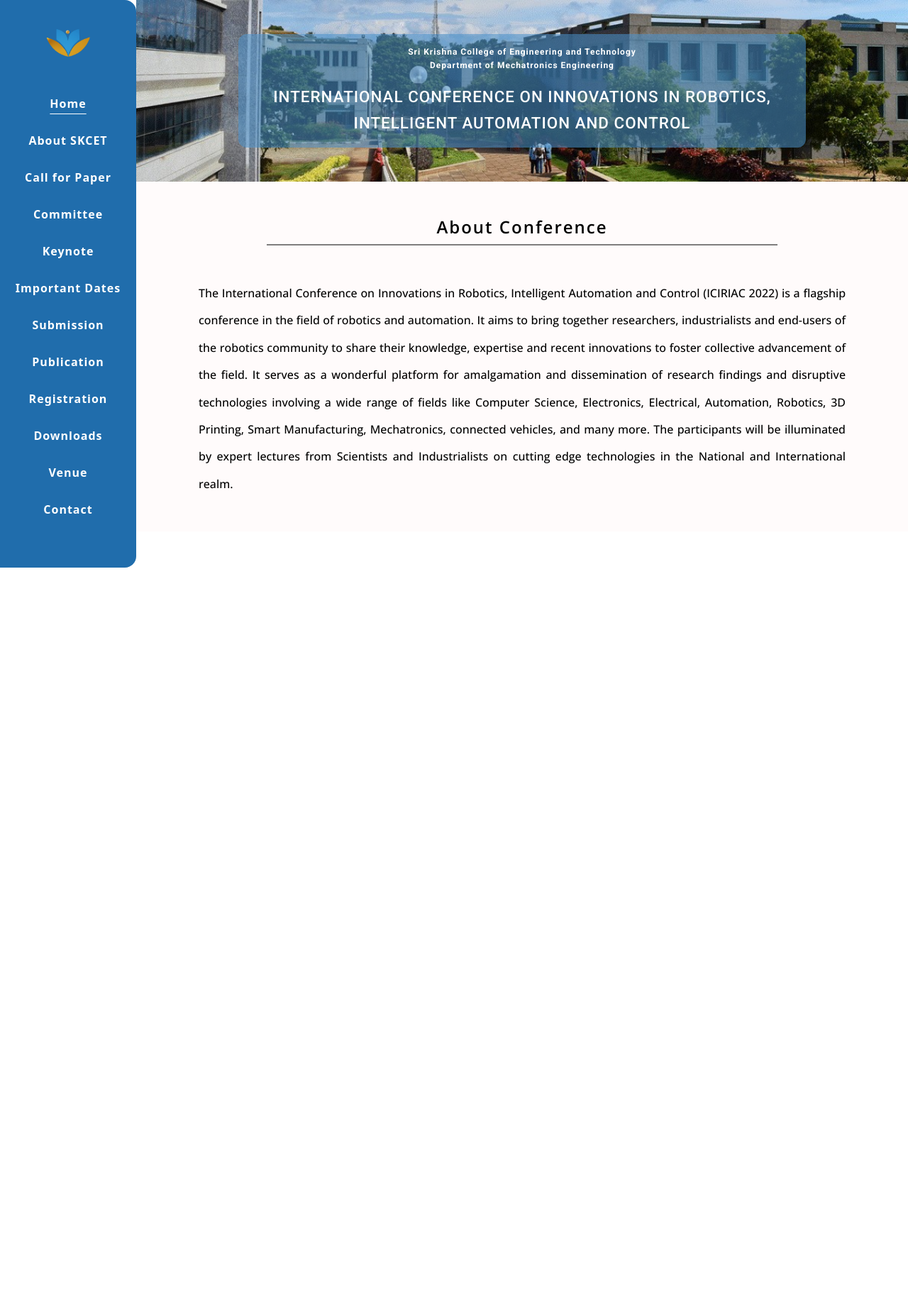
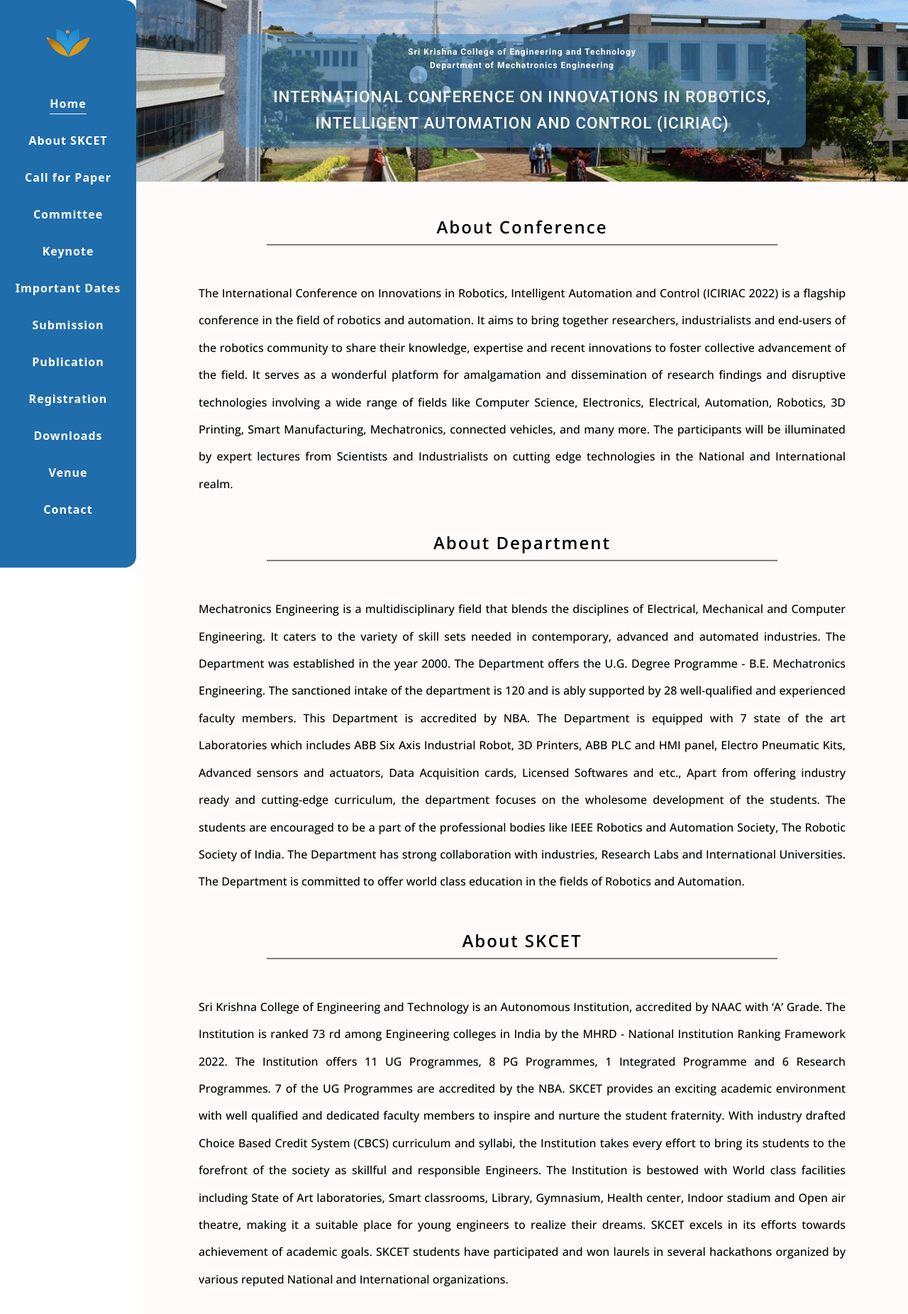
Before and after one commit to kalaiy21/conference, a React (Create React App) app: page / in a window 1280 px wide. Shown: the top 1852 px of the page at 71% size. Before the commit the page ends 800 px from the top, so only its background shows below. Built offline with nearby package versions, Linux system fonts and the light colour scheme.

Commit message:
Remaining-Photo adding

```diff
--- a/src/components/About/AboutConference.js
+++ b/src/components/About/AboutConference.js
@@ -4,7 +4,8 @@
 
 function AboutConference(){
     const content = "The International Conference on Innovations in Robotics, Intelligent Automation and Control (ICIRIAC 2022) is a flagship conference in the field of robotics and automation. It aims to bring together researchers, industrialists and end-users of the robotics community to share their knowledge, expertise and recent innovations to foster collective advancement of the field. It serves as a wonderful platform for amalgamation and dissemination of research findings and disruptive technologies involving a wide range of fields like Computer Science, Electronics, Electrical, Automation, Robotics, 3D Printing, Smart Manufacturing, Mechatronics, connected vehicles, and many more. The participants will be illuminated by expert lectures from Scientists and Industrialists on cutting edge technologies in the National and International realm."
-
+    const dept="Mechatronics Engineering is a multidisciplinary field that blends the disciplines of Electrical, Mechanical and Computer Engineering. It caters to the variety of skill sets needed in contemporary, advanced and automated industries. The Department was established in the year 2000. The Department offers the U.G. Degree Programme - B.E. Mechatronics Engineering. The sanctioned intake of the department is 120 and is ably supported by 28 well-qualified and experienced faculty members. This Department is accredited by NBA. The Department is equipped with 7 state of the art Laboratories which includes ABB Six Axis Industrial Robot, 3D Printers, ABB PLC and HMI panel, Electro Pneumatic Kits, Advanced sensors and actuators, Data Acquisition cards, Licensed Softwares and etc., Apart from offering industry ready and cutting-edge curriculum, the department focuses on the wholesome development of the students. The students are encouraged to be a part of the professional bodies like IEEE Robotics and Automation Society, The Robotic Society of India. The Department has strong collaboration with industries, Research Labs and International Universities. The Department is committed to offer world class education in the fields of Robotics and Automation.";
+    const skcet="Sri Krishna College of Engineering and Technology is an Autonomous Institution, accredited by NAAC with ‘A’ Grade. The Institution is ranked 73 rd among Engineering colleges in India by the MHRD - National Institution Ranking Framework 2022. The Institution offers 11 UG Programmes, 8 PG Programmes, 1 Integrated Programme and 6 Research Programmes. 7 of the UG Programmes are accredited by the NBA. SKCET provides an exciting academic environment with well qualified and dedicated faculty members to inspire and nurture the student fraternity. With industry drafted Choice Based Credit System (CBCS) curriculum and syllabi, the Institution takes every effort to bring its students to the forefront of the society as skillful and responsible Engineers. The Institution is bestowed with World class facilities including State of Art laboratories, Smart classrooms, Library, Gymnasium, Health center, Indoor stadium and Open air theatre, making it a suitable place for young engineers to realize their dreams. SKCET excels in its efforts towards achievement of academic goals. SKCET students have participated and won laurels in several hackathons organized by various reputed National and International organizations.";
     return (
         <div className="flex flex-col font-poppins ">
             <Heading />
@@ -12,6 +13,16 @@
             <div className="px-[5.5rem]">
                 <p className="text-justify text-base font-medium leading-8 my-[3rem] leading-[2.4rem] ">{content}</p>
             </div>
+
+            <Title title="About Department" />
+            <div className="px-[5.5rem]">
+                <p className="text-justify text-base font-medium leading-8 my-[3rem] leading-[2.4rem] ">{dept}</p>
+            </div>
+
+            <Title title="About SKCET" />
+            <div className="px-[5.5rem]">
+                <p className="text-justify text-base font-medium leading-8 my-[3rem] leading-[2.4rem] ">{skcet}</p>
+            </div>
         </div>
     );
 }
--- a/src/components/About/AboutSkcet.js
+++ b/src/components/About/AboutSkcet.js
@@ -3,7 +3,7 @@
 import Heading from "../General/Heading";
 
 function AboutSkcet(){
-    const content1 = "Sri Krishna College of Engineering and Technology is an Autonomous Institution, accredited by NAAC with ‘A’ Grade. The Institution is ranked 73th among Engineering colleges in India by the MHRD - National Institution Ranking Framework 2022. The Institution offers 11 UG Programmes, 8 PG Programmes, 1 Integrated Programme and 6 Research Programmes. 7 of the UG Programmes are accredited by the NBA. SKCET provides an exciting academic environment with well qualified and dedicated faculty members to inspire and nurture the student fraternity. With industry drafted Choice Based Credit System (CBCS) curriculum and syllabi, the Institution takes every effort to bring its students to the forefront of the society as skillful and responsible Engineers. The Institution is bestowed with World class facilities including State of Art laboratories, Smart classrooms, Library, Gymnasium, Health center, Indoor stadium and Open air theatre, making it a suitable place for young engineers to realize their dreams. SKCET excels in its efforts towards achievement of academic goals. SKCET students have participated and won laurels in several hackathons organized by various reputed National and International organizations. "
+    const content1 = "Sri Krishna College of Engineering and Technology is an Autonomous Institution, accredited by NAAC with ‘A’ Grade. The Institution is ranked 73rd among Engineering colleges in India by the MHRD - National Institution Ranking Framework 2022. The Institution offers 11 UG Programmes, 8 PG Programmes, 1 Integrated Programme and 6 Research Programmes. 7 of the UG Programmes are accredited by the NBA. SKCET provides an exciting academic environment with well qualified and dedicated faculty members to inspire and nurture the student fraternity. With industry drafted Choice Based Credit System (CBCS) curriculum and syllabi, the Institution takes every effort to bring its students to the forefront of the society as skillful and responsible Engineers. The Institution is bestowed with World class facilities including State of Art laboratories, Smart classrooms, Library, Gymnasium, Health center, Indoor stadium and Open air theatre, making it a suitable place for young engineers to realize their dreams. SKCET excels in its efforts towards achievement of academic goals. SKCET students have participated and won laurels in several hackathons organized by various reputed National and International organizations. "
 
     // const content2 = "The college has an active Innovation and Entrepreneurship Development Centre (IEDC) funded by the Department of Science and Technology (DST), Government of India. The Institution also has a vibrant Research Incubation Cell (RIC) to provide incubation support to the budding entrepreneurs. The institution provides mentoring support, office space and testing facilities to the start-ups to commercialize their creative ideas. Some of the prominent start-ups taking incubation support at SKCET are, Intain Technologies, Insprit Junction, Medipro and F-Bot. SKCET has an active MHRD supported Institution Innovation Council (IIC) to promote the culture of innovation and entrepreneurship among the students and faculty."
 
--- a/src/components/Call for Paper/CallForPaper.js
+++ b/src/components/Call for Paper/CallForPaper.js
@@ -13,7 +13,7 @@
             <Heading />
             <div>
                 <Title title="Call for Paper"/>
-                <p className="text-center text-[1.1rem] mt-[3rem]">The contributing papers are invited to the following broad categories</p>
+                <p className="text-center text-[1.1rem] mt-[3rem]">The contributing papers are invited to the following broad categories but not limited to</p>
             </div>
             <div>
                 <StripTitle title="Innovation in Robotics" />
--- a/src/components/Contact/Contact.js
+++ b/src/components/Contact/Contact.js
@@ -12,8 +12,8 @@
 
 const Contact = () => {
 
-    const contacts = ['Mrs. K. Ananthi, Asst. Prof./ Mechatronics', 'Mr. S. Madhankumar, Asst. Prof./ Mechatronics']
-    const numbers = ['+91 9566587682', '+91 8344483282']
+    const contacts = ['Mrs. K. Ananthi, Asst. Prof./ Mechatronics Engineering', 'Mr. S. Madhankumar, Asst. Prof./ Mechatronics Engineering']
+    const numbers = ['+91 9486091362', '+91 8344483282']
 
     return(
 
--- a/src/components/Downloads/Downloads.jsx
+++ b/src/components/Downloads/Downloads.jsx
@@ -9,6 +9,7 @@
             <Title title="Downloads"/>
             <div className="my-[3rem] px-[5rem] text-center">
                 <p><a className="underline text-sky-500" href={brochure} download="Brochure">Click here</a> to download the brochure</p>
+                <p><a className="underline text-sky-500" href="https://aip.scitation.org/pb-assets/files/publications/apc/8x11WordTemplates-1607702598523.zip" target="blank"download="AIP Template">Click here</a> to download the template and standards</p>
             </div>
 
         </div>
--- a/src/components/General/Heading.js
+++ b/src/components/General/Heading.js
@@ -6,7 +6,7 @@
             <div className="bg-[#4b92cc]/[.55] text-white py-[1rem] rounded-xl">
                 <p className="text-xs font-semibold tracking-[1px] leading-[1.2rem]">Sri Krishna College of Engineering and Technology</p>
                 <p className="text-xs font-semibold mb-[1rem] tracking-[1px] leading-[1.2rem]">Department of Mechatronics Engineering</p>
-                <h1 className="text-[1.4rem] w-[50rem] uppercase leading-[2.3rem] tracking-[1px]">International Conference on innovations in Robotics, Intelligent Automation and Control</h1>
+                <h1 className="text-[1.4rem] w-[50rem] uppercase leading-[2.3rem] tracking-[1px]">International Conference on innovations in Robotics, Intelligent Automation and Control (ICIRIAC)</h1>
             </div>
         </div>
     );
--- a/src/components/Keynote/Keynote.js
+++ b/src/components/Keynote/Keynote.js
@@ -10,7 +10,7 @@
             <Title title="Keynote Speakers"/>
             <div className="my-[3rem] px-[5rem]">
                <Speakers Name="Dr. Anand Paul" Designation="Director" Dept="Connected Computing and Media Processing Laboratory" Organisation="Kyungpook National University" Location="South Korea" />
-               <Speakers Name="Mr. Muthiah" Designation="Computation Engineer" Dept="(Automotive)" Organisation="Akka Technologies" Location="Germany" />
+               <Speakers Name="Mr. Muthiah" Designation="Computation Engineer" Dept="(Automotive)" Organisation="Akka Technologies" Location="Germany"/>
 
             </div>
 
--- a/src/components/Keynote/Speakers.js
+++ b/src/components/Keynote/Speakers.js
@@ -13,6 +13,7 @@
                 <span>{props.Dept},</span>
                 <span>{props.Organisation},</span>
                 <span>{props.Location}.</span>
+
             </p>
 
         </div>
--- a/src/components/Venue/Venue.js
+++ b/src/components/Venue/Venue.js
@@ -10,9 +10,9 @@
   return (
     <div className="flex flex-col font-poppins">
       <Heading />
-      <Title title="Venue" />
+      <Title title="Venue (Virtual Event)" />
+
       <br></br>
-
       <div className="px-[6rem] mb-[3rem]">
         <p className="box-border flex flex-col block text-left my-[3rem]">
           <span>SRI KRISHNA COLLEGE OF ENGINEERING AND TECHNOLOGY, </span>
```
Also changed, not shown: src/components/Submission/Submission.js (+5 -5 lines), 1 other file (tests, documents, lock files or other folders).
